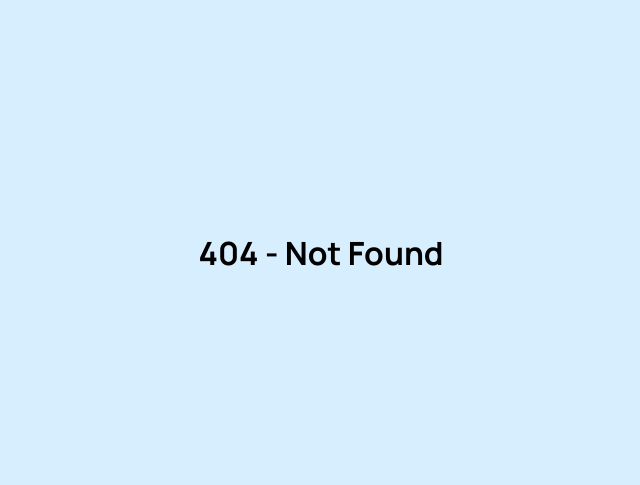
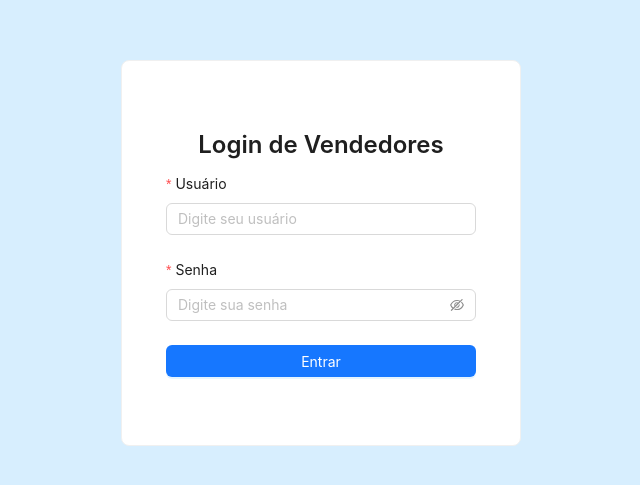
Before and after one commit to Alumni-by-Better/alumni-checkout, a React (Vite) app: page /alumni-checkout/login in a window 1280 px wide. Before the commit this address had no page. Shown: the part 147-632 px from the top of the page, without its empty margins (319-959 px from the left). Built offline with nearby package versions, Linux system fonts and the light colour scheme.

Commit message:
feat: add login pre checkout

```diff
--- a/src/App.tsx
+++ b/src/App.tsx
@@ -2,11 +2,13 @@ import { BrowserRouter, Routes, Route } from "react-router-dom";
 import './App.css'
 import Home from "./views/Home";
 import PreCheckout from "./views/PreCheckout";
+import Login from "./views/Login";
 import { ThankYou } from "./views/ThankYou";
 import { UserProvider } from "./context/UserContext";
+import { AuthProvider } from "./context/AuthContext";
+import { ProtectedRoute } from "./components/ProtectedRoute";
 
 function App() {
-
   const styles = {
     main: {
       fontFamily: 'Manrope, sans-serif',
@@ -18,14 +20,19 @@ function App() {
       padding: '0',
       boxSize: 'border-box',
     },
-  }
+  };
+
   return (
-    <>
+    <AuthProvider>
       <UserProvider>
         <main style={styles.main}>
           <BrowserRouter basename="/alumni-checkout">
             <Routes>
-              <Route path="/" element={<PreCheckout />} />
+              <Route path="/login" element={<Login />} />
+              <Route
+                path="/"
+                element={<ProtectedRoute element={<PreCheckout />} />}
+              />
               <Route path="/checkout/:token" element={<Home />} />
               <Route path="/success" element={<ThankYou />} />
               <Route path="/error" element={<h1>Error</h1>} />
@@ -34,8 +41,8 @@ function App() {
           </BrowserRouter>
         </main>
       </UserProvider>
-    </>
-  )
+    </AuthProvider>
+  );
 }
 
-export default App
+export default App;
--- /dev/null
+++ b/src/components/ProtectedRoute.tsx
@@ -0,0 +1,16 @@
+import { Navigate } from "react-router-dom";
+import { useAuth } from "../hooks/useAuth";
+
+interface ProtectedRouteProps {
+  element: JSX.Element;
+}
+
+export const ProtectedRoute: React.FC<ProtectedRouteProps> = ({ element }) => {
+  const { isAuthenticated } = useAuth();
+
+  if (!isAuthenticated) {
+    return <Navigate to="/login" replace />;
+  }
+
+  return element;
+};
--- /dev/null
+++ b/src/context/AuthContext.tsx
@@ -0,0 +1,33 @@
+// context/AuthContext.tsx
+import React, { createContext, useState, ReactNode } from "react";
+
+export interface AuthContextType {
+  isAuthenticated: boolean;
+  login: (username: string, password: string) => boolean;
+  logout: () => void;
+}
+
+export const AuthContext = createContext<AuthContextType | undefined>(undefined);
+
+export const AuthProvider: React.FC<{ children: ReactNode }> = ({ children }) => {
+  const [isAuthenticated, setIsAuthenticated] = useState(false);
+
+  const login = (username: string, password: string) => {
+    // Substituir essa lógica pelo seu sistema real de autenticação
+    if (username === "vendedor" && password === "M4rk3tingBTT@2025*") {
+      setIsAuthenticated(true);
+      return true;
+    }
+    return false;
+  };
+
+  const logout = () => {
+    setIsAuthenticated(false);
+  };
+
+  return (
+    <AuthContext.Provider value={{ isAuthenticated, login, logout }}>
+      {children}
+    </AuthContext.Provider>
+  );
+};
--- /dev/null
+++ b/src/hooks/useAuth.ts
@@ -0,0 +1,10 @@
+import { useContext } from "react";
+import { AuthContext, AuthContextType } from "../context/AuthContext";
+
+export const useAuth = (): AuthContextType => {
+  const context = useContext(AuthContext);
+  if (!context) {
+    throw new Error("useAuth must be used within an AuthProvider");
+  }
+  return context;
+};
--- /dev/null
+++ b/src/views/Login.tsx
@@ -0,0 +1,79 @@
+// views/Login.tsx
+import { useState } from "react";
+import { useAuth } from "../hooks/useAuth";
+import { useNavigate } from "react-router-dom";
+import { Form, Input, Button, Typography, Alert, Card } from "antd";
+
+const { Title } = Typography;
+
+const Login = () => {
+  const [error, setError] = useState("");
+  const { login } = useAuth();
+  const navigate = useNavigate();
+
+  const handleSubmit = (values: { username: string; password: string }) => {
+    const { username, password } = values;
+    const success = login(username, password);
+    if (success) {
+      navigate("/"); // Redirecionar para a rota protegida
+    } else {
+      setError("Credenciais inválidas");
+    }
+  };
+
+  return (
+    <div
+      style={{
+        display: "flex",
+        justifyContent: "center",
+        alignItems: "center",
+        height: "100vh",
+        // backgroundColor: "#f0f2f5",
+      }}
+    >
+      <Card style={{ width: 400, padding: 20 }}>
+        <Title level={3} style={{ textAlign: "center" }}>
+          Login de Vendedores
+        </Title>
+        {error && (
+          <Alert
+            message={error}
+            type="error"
+            showIcon
+            style={{ marginBottom: 20 }}
+          />
+        )}
+        <Form
+          name="login"
+          layout="vertical"
+          onFinish={handleSubmit}
+          autoComplete="off"
+        >
+          <Form.Item
+            label="Usuário"
+            name="username"
+            rules={[{ required: true, message: "Por favor, insira seu usuário!" }]}
+          >
+            <Input placeholder="Digite seu usuário" />
+          </Form.Item>
+
+          <Form.Item
+            label="Senha"
+            name="password"
+            rules={[{ required: true, message: "Por favor, insira sua senha!" }]}
+          >
+            <Input.Password placeholder="Digite sua senha" />
+          </Form.Item>
+
+          <Form.Item>
+            <Button type="primary" htmlType="submit" block>
+              Entrar
+            </Button>
+          </Form.Item>
+        </Form>
+      </Card>
+    </div>
+  );
+};
+
+export default Login;
```
